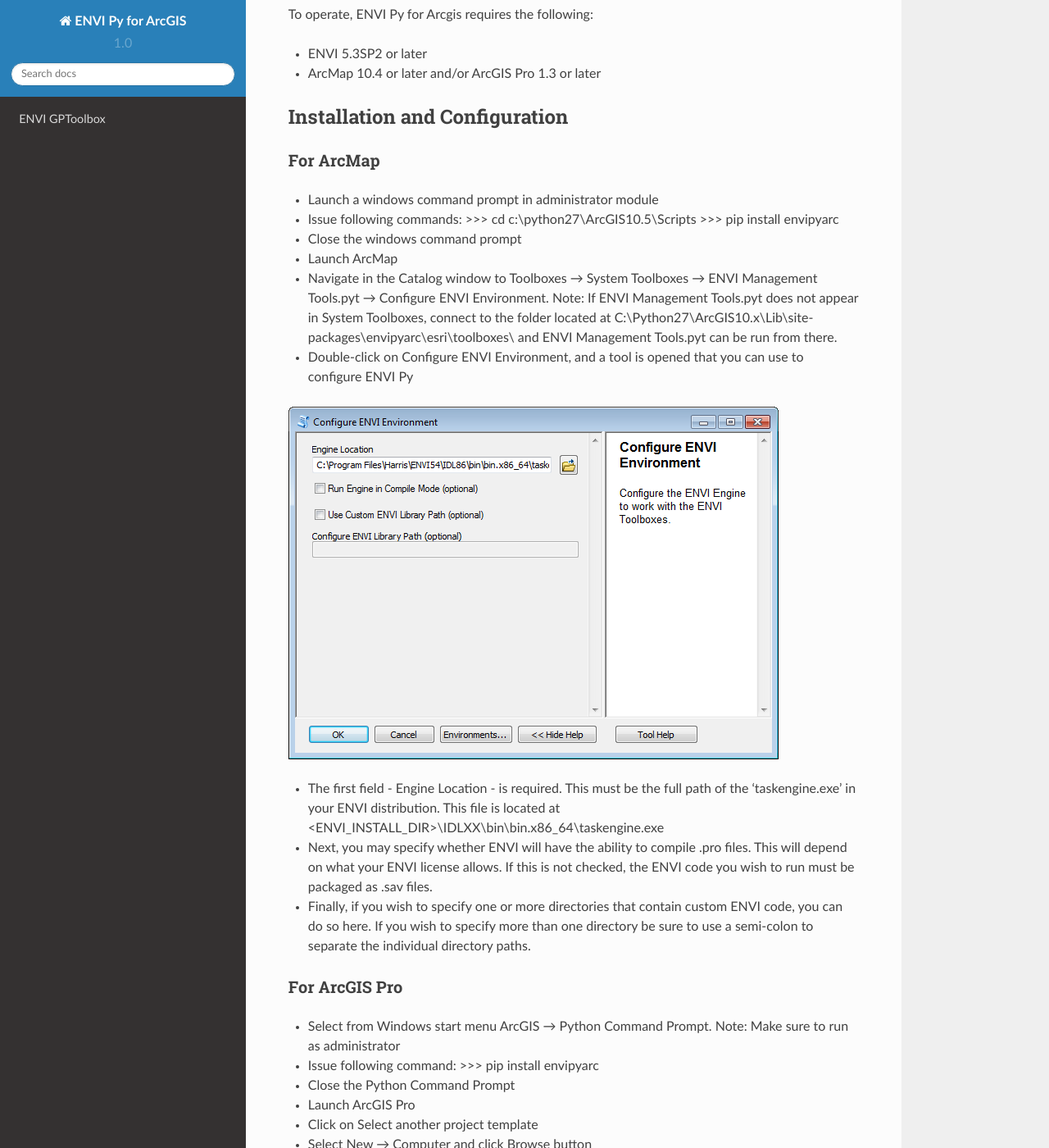
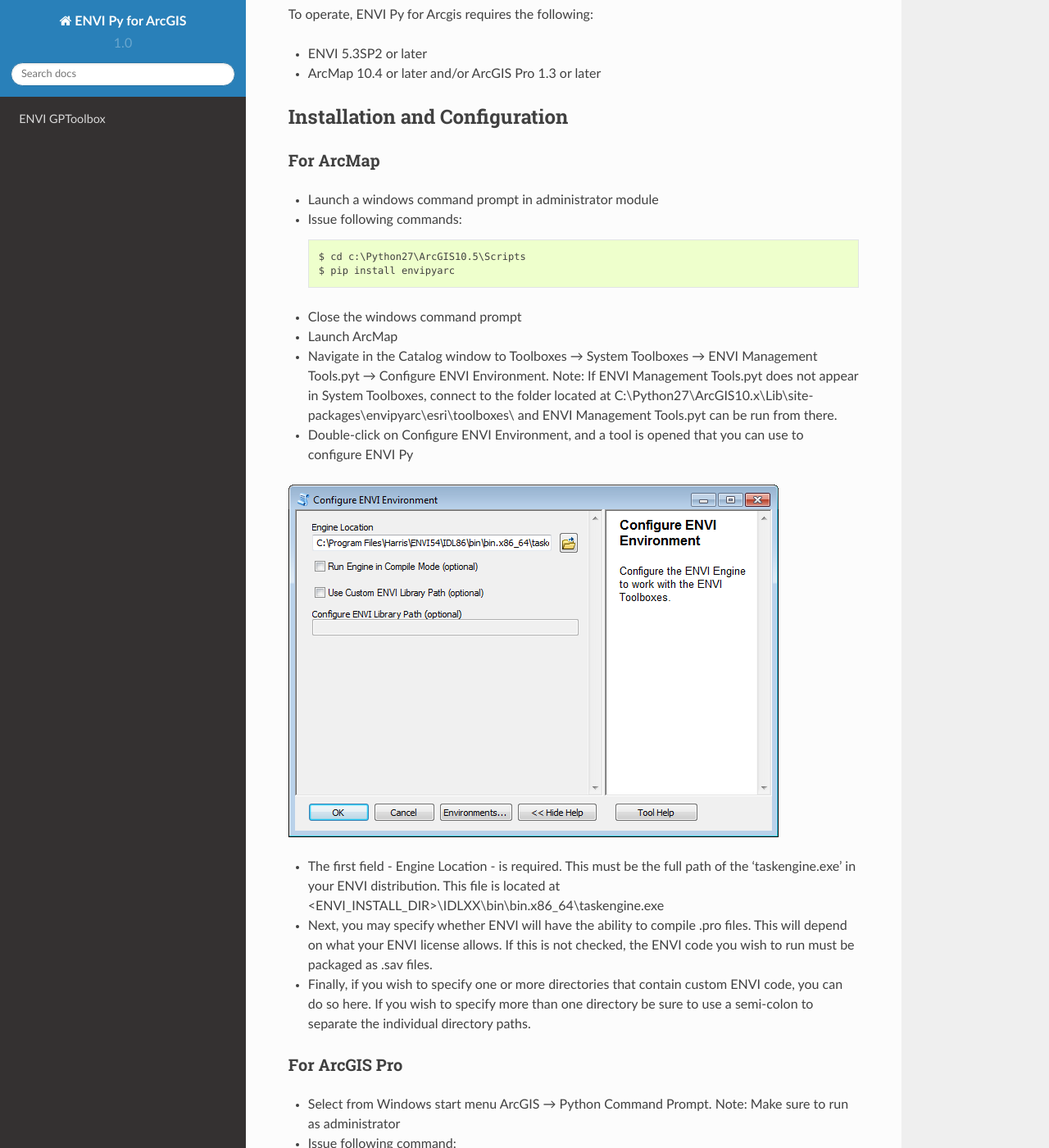
Before and after one commit to envi-idl/envipyarc, a Sphinx documentation site: the page built from doc/source/index.rst, in a window 1280 px wide and 1400 px high, scrolled down 330 px. Shown: the whole window at 82% size. Built offline with Sphinx 7.4.7 and the Read the Docs theme 2.0.0, drawn with Linux system fonts in a browser that asks for light colours; some of the changed text lies outside the part shown.

Commit message:
Adding code blocks to doc

```diff
--- a/doc/source/index.rst
+++ b/doc/source/index.rst
@@ -25,9 +25,11 @@
 ----------
 
 * Launch a windows command prompt in administrator module
-* Issue following commands:
-  >>> cd c:\\python27\\ArcGIS10.5\\Scripts
-  >>> pip install envipyarc
+* Issue following commands::
+
+    $ cd c:\Python27\ArcGIS10.5\Scripts
+    $ pip install envipyarc
+
 * Close the windows command prompt
 * Launch ArcMap
 * Navigate in the Catalog window to Toolboxes |rarr| System Toolboxes |rarr| ENVI Management Tools.pyt |rarr| Configure ENVI Environment.  Note: If ENVI Management Tools.pyt does not appear in System Toolboxes, connect to the folder located at C:\\Python27\\ArcGIS10.x\\Lib\\site-packages\\envipyarc\\esri\\toolboxes\\ and ENVI Management Tools.pyt can be run from there.
@@ -44,8 +46,10 @@
 --------------
 
 * Select from Windows start menu ArcGIS |rarr| Python Command Prompt. Note: Make sure to run as administrator
-* Issue following command:
-  >>> pip install envipyarc
+* Issue following command::
+
+    $ pip install envipyarc
+
 * Close the Python Command Prompt
 * Launch ArcGIS Pro
 * Click on Select another project template
```
